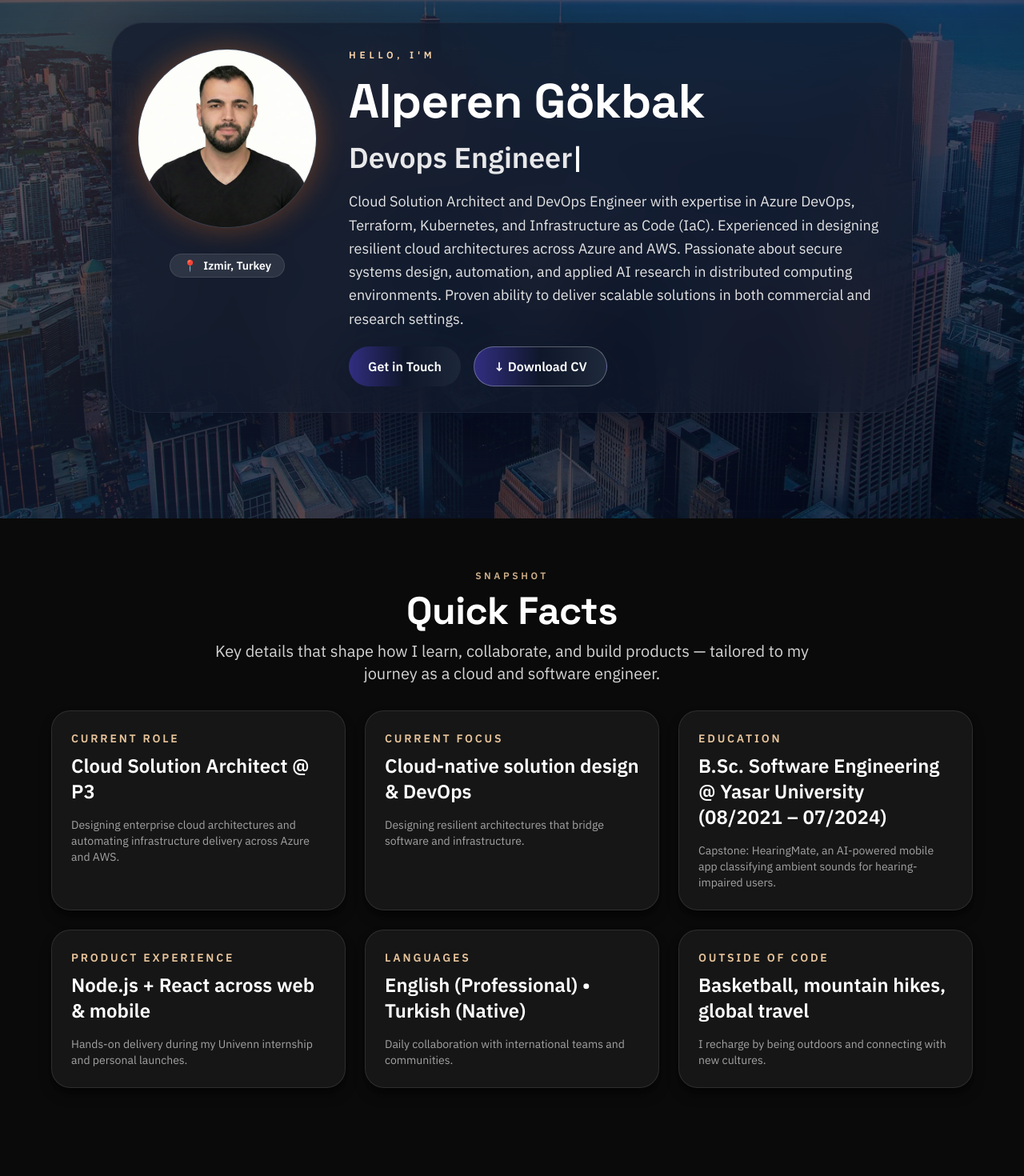
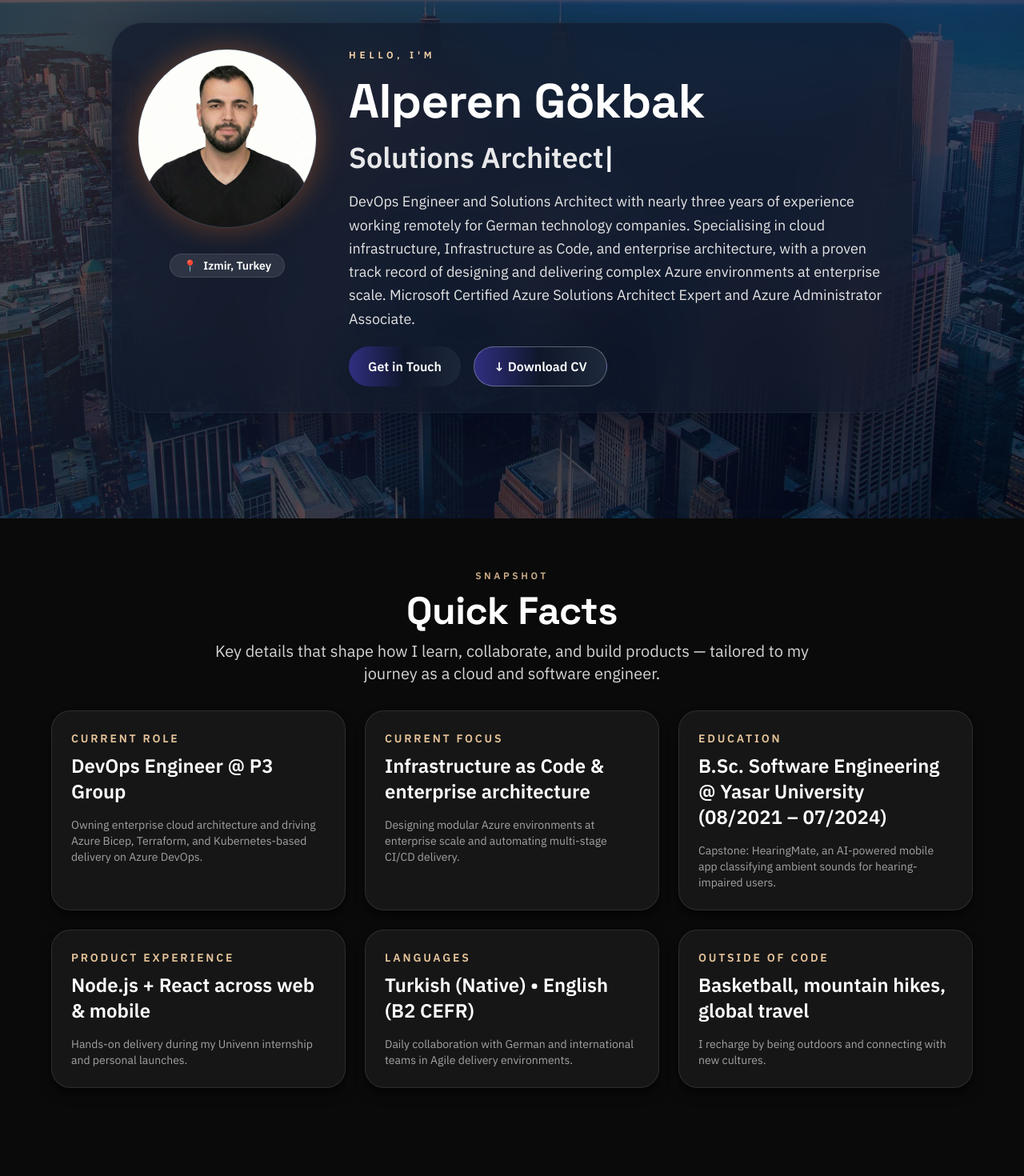
Before and after one commit to alperengokbak/alperengokbak.github.io, a React (Vite) app: page / in a window 1280 px wide. Shown: the part 152-1622 px from the top of the page at 80% size. Built offline with nearby package versions, Linux system fonts and the light colour scheme.

Commit message:
Refactoring: Updated the current CV.

```diff
--- a/src/App.jsx
+++ b/src/App.jsx
@@ -56,7 +56,7 @@ function App() {
               <p className="hero-role" aria-live="polite">
                 <Typewriter
                   options={{
-                    strings: ["solution architect", "devops engineer", "software engineer"],
+                    strings: ["devops engineer", "solutions architect", "software engineer"],
                     autoStart: true,
                     loop: true,
                     delay: 65,
@@ -68,18 +68,18 @@ function App() {
                 />
               </p>
               <p className="hero-summary">
-                Cloud Solution Architect and DevOps Engineer with expertise in Azure DevOps, Terraform, Kubernetes, and
-                Infrastructure as Code (IaC). Experienced in designing resilient cloud architectures across Azure and AWS.
-                Passionate about secure systems design, automation, and applied AI research in distributed computing
-                environments. Proven ability to deliver scalable solutions in both commercial and research settings.
+                DevOps Engineer and Solutions Architect with nearly three years of experience working remotely for German
+                technology companies. Specialising in cloud infrastructure, Infrastructure as Code, and enterprise architecture,
+                with a proven track record of designing and delivering complex Azure environments at enterprise scale. Microsoft
+                Certified Azure Solutions Architect Expert and Azure Administrator Associate.
               </p>
               <div className="hero-actions">
                 <a href="mailto:gokbakalperen@gmail.com" className="hero-btn">
                   Get in Touch
                 </a>
                 <a
-                  href="https://drive.google.com/uc?export=download&id=1oXlulUQl0aFLAfCG_DJkr9VA86zm7Kmn"
-                  download
+                  href="/Alperen_Gokbak_CV.pdf"
+                  download="Alperen_Gokbak_CV.pdf"
                   className="hero-btn hero-btn-secondary"
                 >
                   ↓ Download CV
@@ -112,10 +112,10 @@ function App() {
         <div className="footer-inner">
           <div className="footer-bio">
             <h3 className="footer-name">Alperen Gökbak</h3>
-            <p className="footer-tagline">Solution Architect · DevOps Engineer · Problem Solver</p>
+            <p className="footer-tagline">DevOps Engineer · Solutions Architect · Problem Solver</p>
             <p className="footer-summary">
-              Structural-thinking engineer crafting secure, automated cloud platforms across Azure and AWS. Currently exploring
-              AI-assisted infrastructure design, compliance automation, and end-to-end observability.
+              Designing and delivering secure, automated Azure environments at enterprise scale. Specialising in Infrastructure
+              as Code with Terraform and Azure Bicep, multi-stage CI/CD on Azure DevOps, and Kubernetes-based microservices.
             </p>
             <p className="footer-location">📍 Izmir, Turkey · Remote friendly</p>
             <div className="footer-contact">
@@ -141,7 +141,7 @@ function App() {
             </div>
           </div>
           <div className="footer-pills">
-            {["Cloud Architecture", "DevOps Automation", "AI Playbooks", "Platform Security", "Technical Leadership"].map((pill) => (
+            {["Azure Architecture", "Infrastructure as Code", "Kubernetes Delivery", "CI/CD Automation", "HLD/LLD Documentation"].map((pill) => (
               <span key={pill}>{pill}</span>
             ))}
           </div>
--- a/src/components/QuickFacts.jsx
+++ b/src/components/QuickFacts.jsx
@@ -1,13 +1,13 @@
 const facts = [
   {
     title: "Current Role",
-    detail: "Cloud Solution Architect @ P3",
-    meta: "Designing enterprise cloud architectures and automating infrastructure delivery across Azure and AWS.",
+    detail: "DevOps Engineer @ P3 Group",
+    meta: "Owning enterprise cloud architecture and driving Azure Bicep, Terraform, and Kubernetes-based delivery on Azure DevOps.",
   },
   {
     title: "Current Focus",
-    detail: "Cloud-native solution design & DevOps",
-    meta: "Designing resilient architectures that bridge software and infrastructure.",
+    detail: "Infrastructure as Code & enterprise architecture",
+    meta: "Designing modular Azure environments at enterprise scale and automating multi-stage CI/CD delivery.",
   },
   {
     title: "Education",
@@ -21,8 +21,8 @@ const facts = [
   },
   {
     title: "Languages",
-    detail: "English (Professional) • Turkish (Native)",
-    meta: "Daily collaboration with international teams and communities.",
+    detail: "Turkish (Native) • English (B2 CEFR)",
+    meta: "Daily collaboration with German and international teams in Agile delivery environments.",
   },
   {
     title: "Outside of Code",
```
Also changed, not shown: 1 other file (tests, documents, lock files or other folders).
